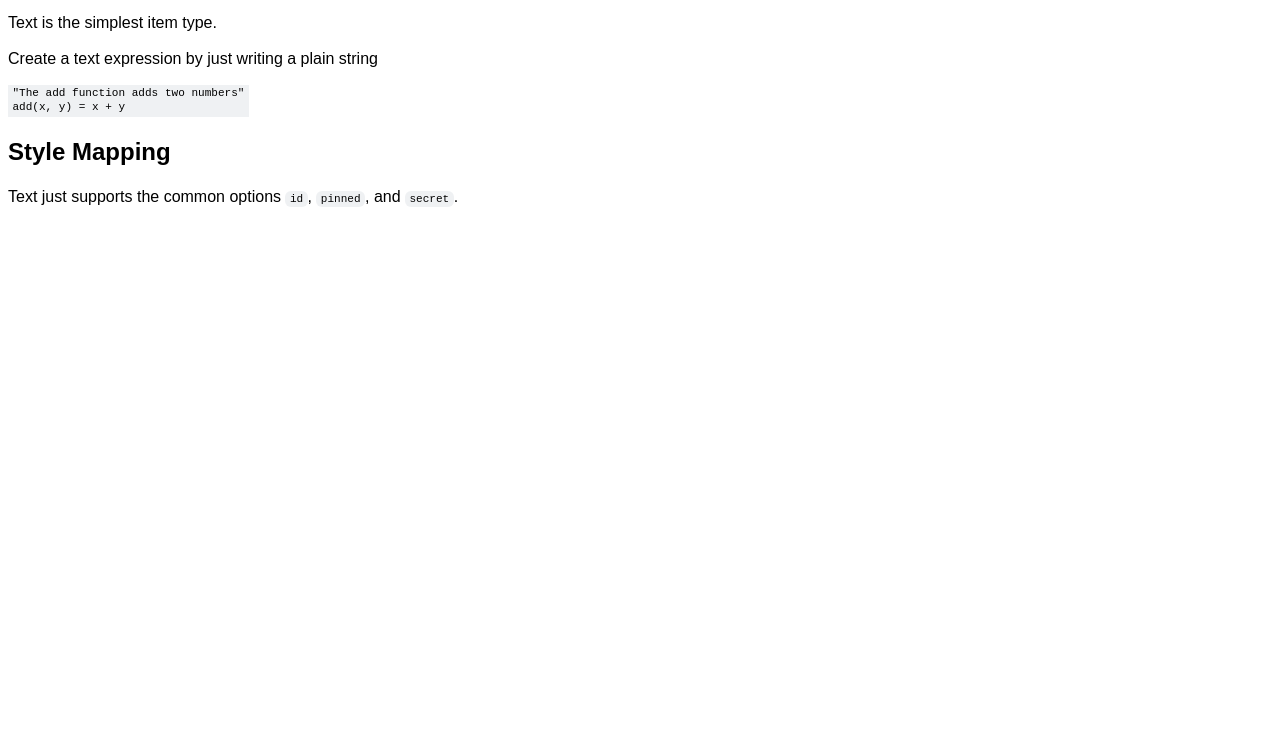
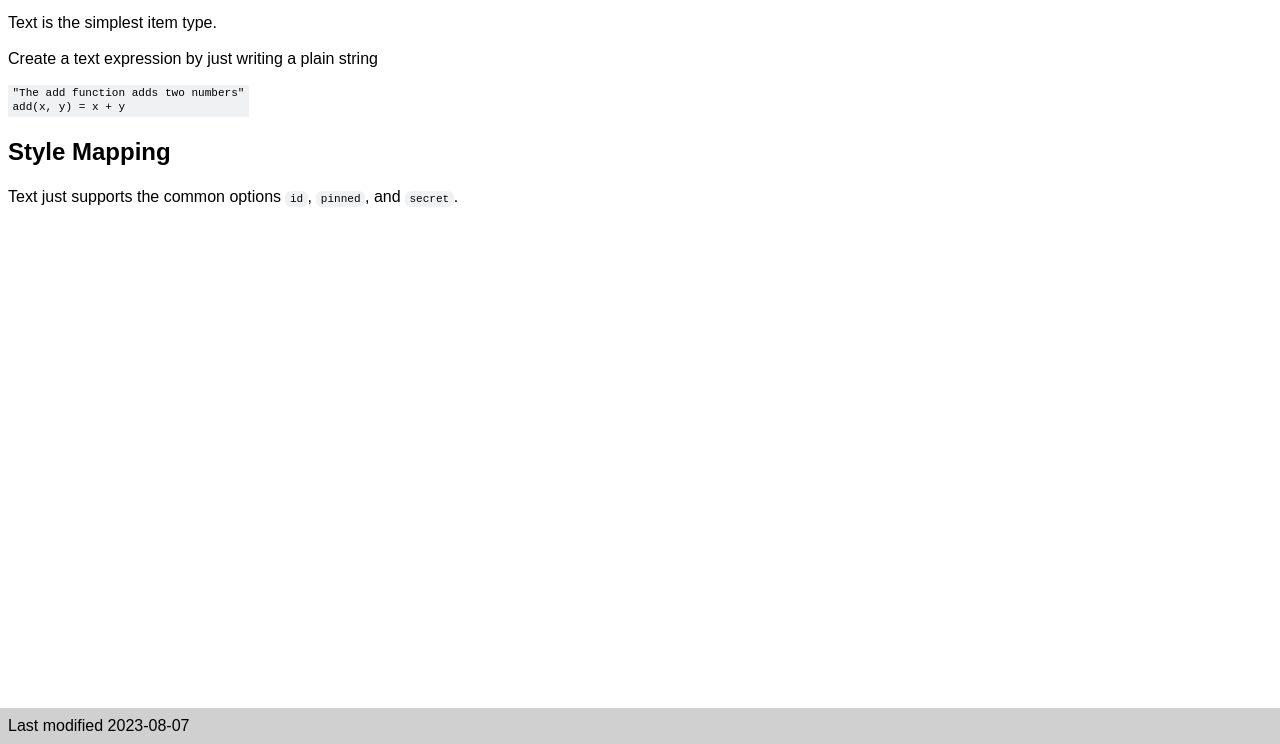
Before and after one commit to DesModder/DesModder-website, an Eleventy site: page src/plugin-pages/text-mode/text.md in a window 1280 px wide. Shown: the part 56-800 px from the top of the page. Built offline with nearby package versions, Linux system fonts and the light colour scheme; Eleventy itself is replaced by a stand-in of ours; code samples lack their colours; files that its build step writes are made by us from their sources.

Commit message:
Show last-modified date in the footer

```diff
--- a/src/_includes/base.liquid
+++ b/src/_includes/base.liquid
@@ -29,5 +29,8 @@
     <main>
       {{ content }}
     </main>
+    <footer>
+      Last modified {{ page.date | date: "%Y-%m-%d" }}
+    </footer>
   </body>
 </html>
--- a/src/css/base.css
+++ b/src/css/base.css
@@ -28,12 +28,7 @@ pre code {
   white-space: unset;
 }
 
-/* Main layout */
-
-body {
-  margin: 0;
-  padding: 0;
-}
+/* Header layout */
 
 header {
   background: rgb(20 20 20 / 0.2);
@@ -46,6 +41,30 @@ header nav {
   align-items: center;
 }
 
+/* Main layout */
+
+body {
+  margin: 0;
+  padding: 0;
+}
+
 main {
-  margin: 8px;
+  padding-inline: 8px;
 }
+
+/* Footer layout */
+
+body {
+  min-height: 100vh;
+  display: flex;
+  flex-direction: column;
+}
+
+main {
+  flex-grow: 1;
+}
+
+footer {
+  padding: 8px;
+  background: rgb(20 20 20 / 0.2);
+}
--- a/src/plugin-pages/plugin-pages.json
+++ b/src/plugin-pages/plugin-pages.json
@@ -1,4 +1,5 @@
 {
   "layout": "post",
+  "date": "git Last Modified",
   "permalink": "{{ page.filePathStem | remove: '/plugin-pages' | remove: '/index' }}/"
 }
```
